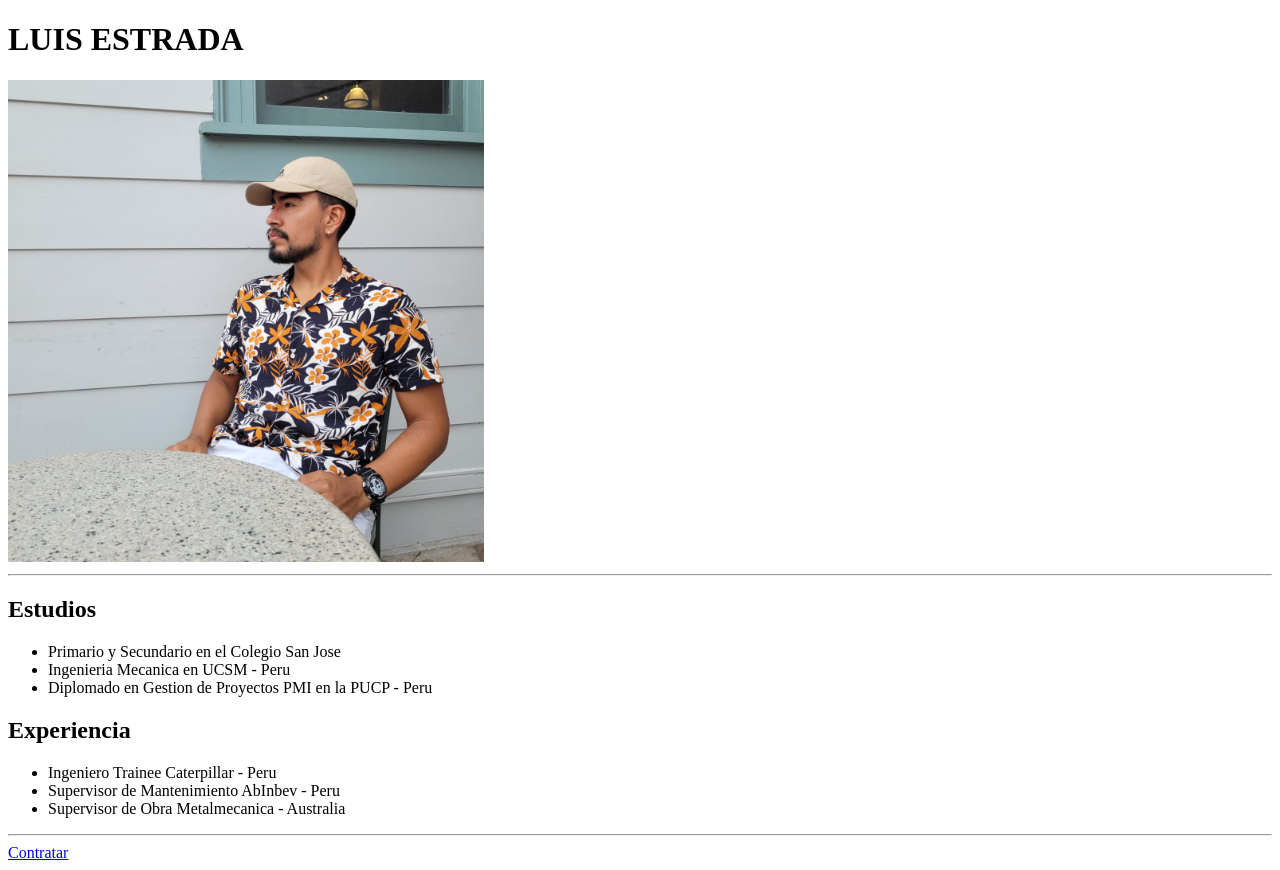
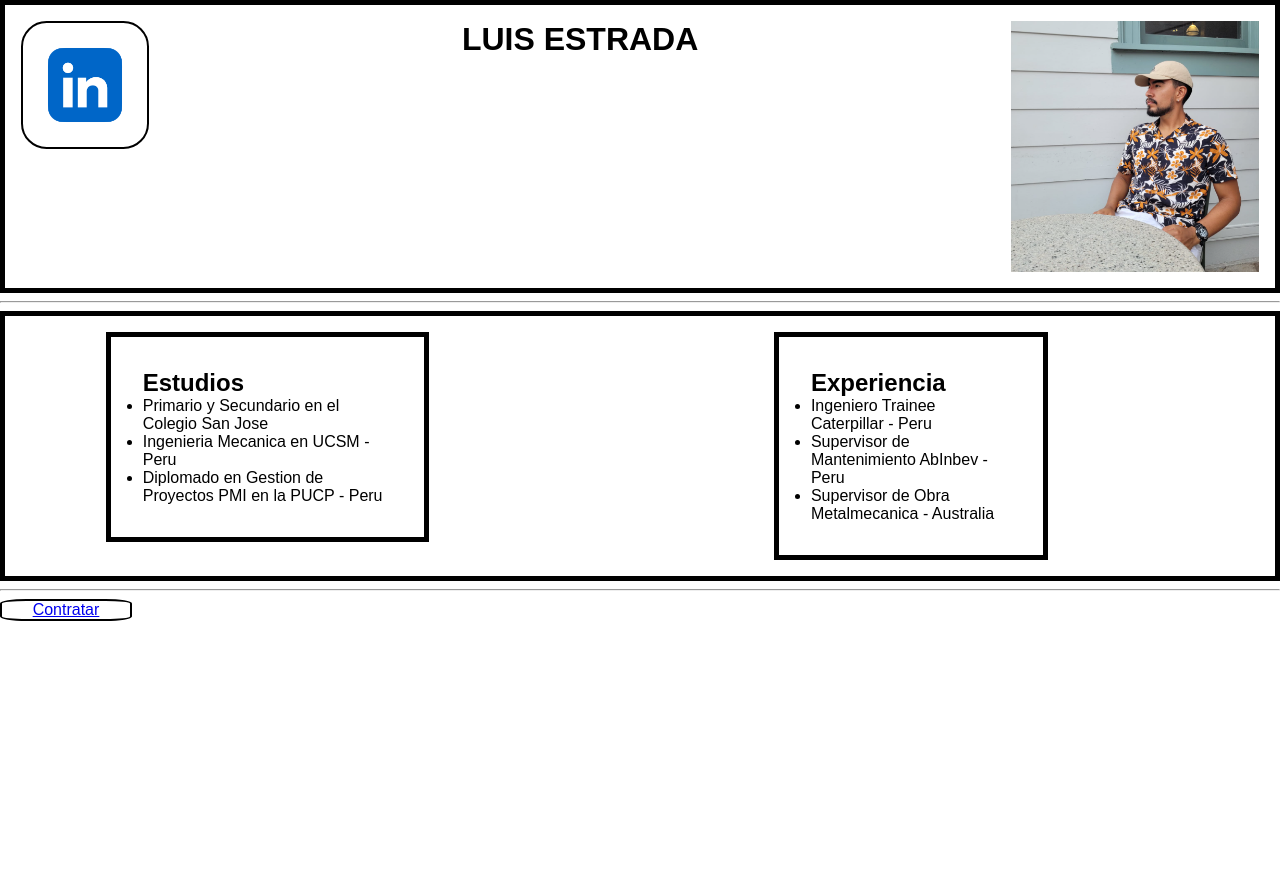
Before and after one commit to EstradaLuisen/First-WebPage-M2-, a plain HTML site: page index.html in a window 1280 px wide. After the commit the page ends 800 px from the top, so only its background shows below. Drawn offline with Linux system fonts and the light colour scheme.

Commit message:
Second Commit: Added some css styling files

```diff
--- /dev/null
+++ b/estilos.css
@@ -0,0 +1,77 @@
+.prueba{
+    border: 5px solid black;
+    display:flex;
+    flex-direction: row;
+    justify-content: space-between;
+    align-items: flex-start;
+    padding: 1em;
+}
+
+.pruebados{
+    border: 2px solid black;
+    border-radius: 20%;
+
+}
+
+.pruebados:hover{
+    background-color: rgb(23, 182, 236);
+}
+
+
+.imgPeque{
+
+    border: 5px solid black;
+    max-width: 5%;
+    height:auto;
+    padding: 1em;
+    margin:auto;
+}
+
+.imgProf{
+
+    border: 5px solid black;
+    max-width: 20%;
+    height:auto;
+    padding: 1em;
+    margin:auto;
+}
+
+.centroTop{
+    margin:auto;
+    width: 20vw;
+    border:5px solid black;
+    padding: 1em;
+    display: flex;
+    justify-content: center;
+
+}
+
+.Estudios{
+    border: 5px solid black;
+    padding: 2em;
+    width: 50%;
+    display: flex;
+    flex-direction: column;
+    justify-content: flex-end;
+}
+
+.pruebatres{
+    border: 5px solid black;
+    display:flex;
+    flex-direction: row;
+    justify-content: space-around;
+
+    padding: 1em;
+}
+
+.hyperlink{
+    border: 2px solid black;
+    border-radius: 20%;
+    width: 10%;
+    display: flex;
+    justify-content: center;
+}
+
+.hyperlink:hover{
+    background-color: aqua;
+}
--- a/index.html
+++ b/index.html
@@ -4,23 +4,29 @@
   <meta charset="UTF-8">
   <meta name="viewport" content="width=device-width, initial-scale=1.0">
   <title>Mi Primer Sitio Web</title>
+  <link rel="stylesheet" type="text/css" href="reset.css" />
+  <link rel="stylesheet" type="text/css" href="./estilos.css" />
 </head>
 
 
 <body>
   <!-- Contenido de la página va aquí-->
-<head>
-    <div>
-        <h1> LUIS ESTRADA</h1>
-    </div>
-    <div>
-        <img src = "Screenshot 2024-01-12 204526.png">
-    </div>
-</head>
+<header>
+<div class="prueba">
+
+    <a href="https://www.linkedin.com/in/luis-estradar/" style="display: contents;"><img class="pruebados" src="linkedin logo.webp" width="10%" height=auto></a>
+
+    <h1> LUIS ESTRADA</h1>
+
+    <img src = "Screenshot 2024-01-12 204526.png" width="20%" height=auto>
+
+</div>
+</header>
 <hr />
 <main>
+    <div class="pruebatres">
     <section>
-        <article>
+        <article class="Estudios">
             <div>
                 <h2>Estudios</h2>
             </div>
@@ -34,7 +40,7 @@
         </article>
     </section>
     <section>
-        <article>
+        <article class="Estudios">
             <div>
                 <h2>Experiencia</h2>
             </div>
@@ -48,12 +54,13 @@
             </div>
         </article>
     </section>
+    </div>
 </main>
 <hr />
 <footer>
-    <div>
-        <a href = "Contratar.html" > Contratar </a>
-    </div>
+    <a href="Contratar.html"><div class="hyperlink">
+        <p> Contratar </p>
+    </div></a>
 </footer>
 
 </body>
--- /dev/null
+++ b/reset.css
@@ -0,0 +1,9 @@
+/* Reset básico de CSS */
+body, h1, h2, h3, p, ul, li, figure, figcaption, blockquote {
+    margin: 0;
+    padding: 0;
+  }
+
+  body {
+    font-family: Arial, sans-serif;
+  }
```
Also changed, not shown: Contratar.html (+3 -0 lines), linkedin logo.webp (added).
